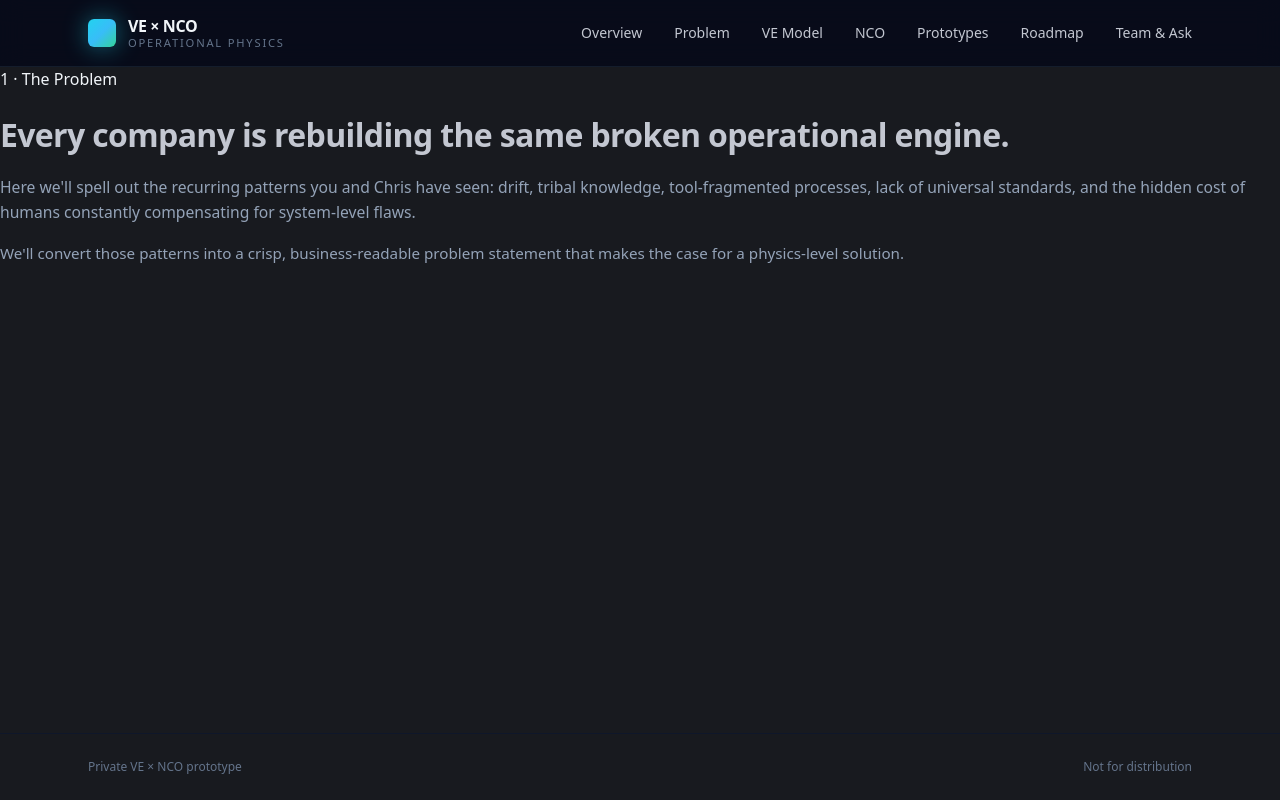
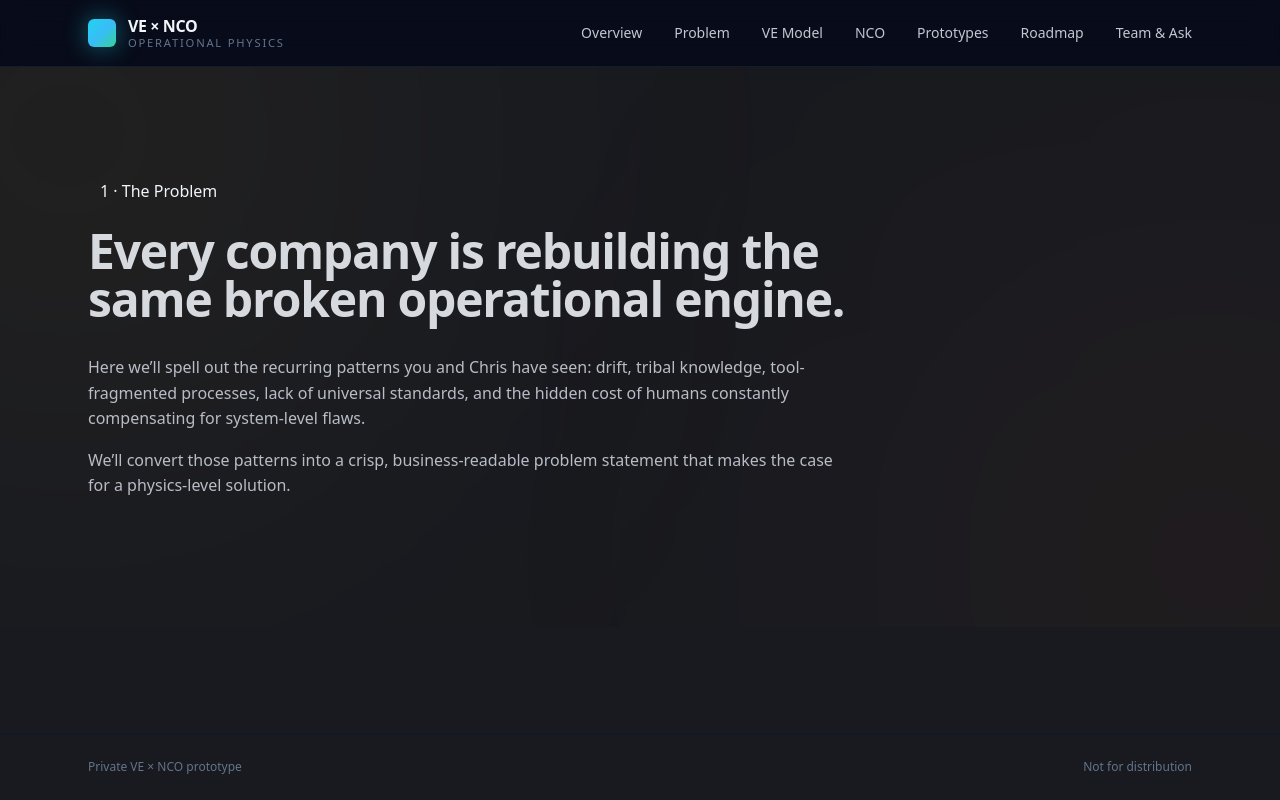
Before and after one commit to VertandErnie/vexnco-site, a Next.js app: page /problem in a window 1280 px wide. Built offline with nearby package versions, Linux system fonts and the light colour scheme.

Commit message:
Update page.jsx

```diff
--- a/app/problem/page.jsx
+++ b/app/problem/page.jsx
@@ -1,35 +1,22 @@
+import VEMaterialSection from "../components/VEMaterialSection";
+
 export default function ProblemPage() {
   return (
-    <section className="section-narrow">
-      <div className="chip">
-        <span className="chip-dot-both" />
-        <span>1 · The Problem</span>
-      </div>
-      <h1 style={{ marginTop: "1.25rem", fontSize: "2rem", fontWeight: 600 }}>
-        Every company is rebuilding the same broken operational engine.
-      </h1>
-      <p
-        style={{
-          marginTop: "1rem",
-          fontSize: "0.98rem",
-          color: "rgb(148,163,184)"
-        }}
-      >
-        Here we&apos;ll spell out the recurring patterns you and Chris have seen:
+    <VEMaterialSection
+      eyebrow="1 · The Problem"
+      title="Every company is rebuilding the same broken operational engine."
+    >
+      <p>
+        Here we’ll spell out the recurring patterns you and Chris have seen:
         drift, tribal knowledge, tool-fragmented processes, lack of universal
         standards, and the hidden cost of humans constantly compensating for
         system-level flaws.
       </p>
-      <p
-        style={{
-          marginTop: "1rem",
-          fontSize: "0.95rem",
-          color: "rgb(148,163,184)"
-        }}
-      >
-        We&apos;ll convert those patterns into a crisp, business-readable problem
+
+      <p className="mt-4">
+        We’ll convert those patterns into a crisp, business-readable problem
         statement that makes the case for a physics-level solution.
       </p>
-    </section>
+    </VEMaterialSection>
   );
 }
```
